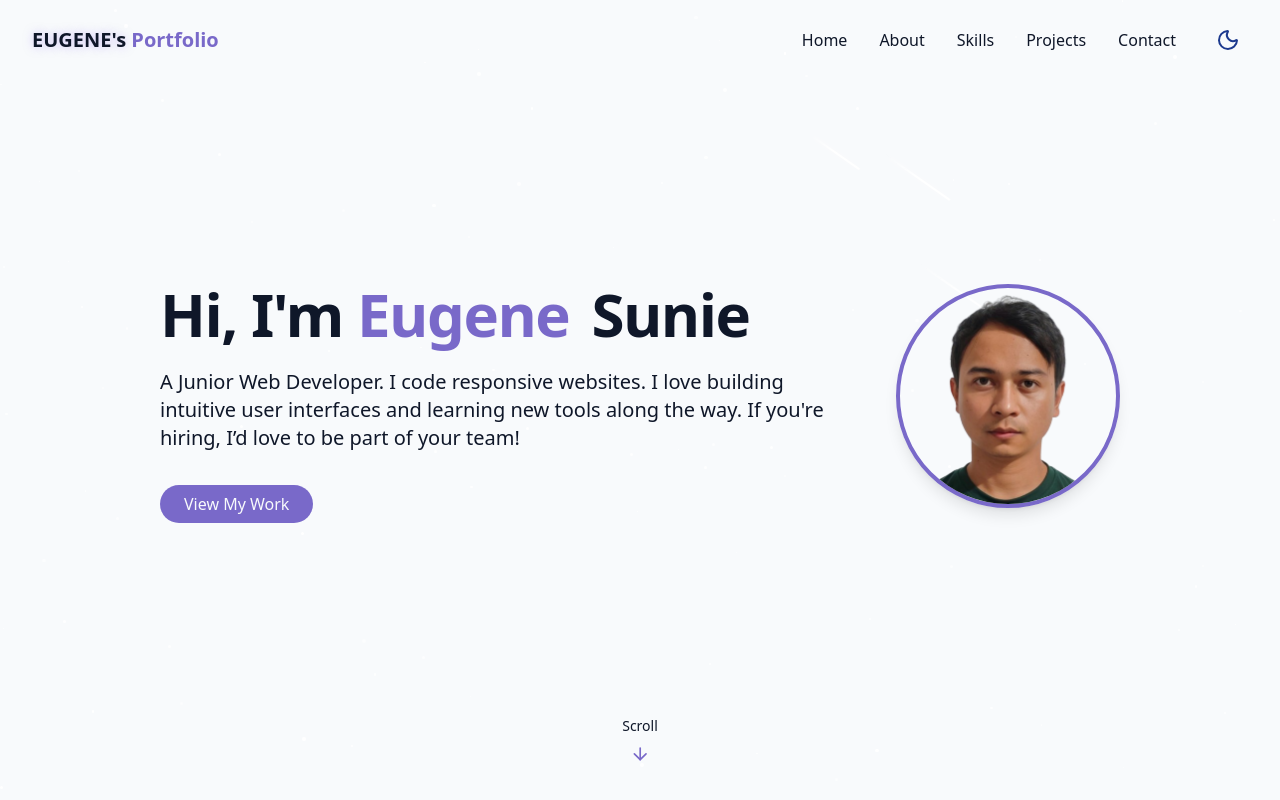
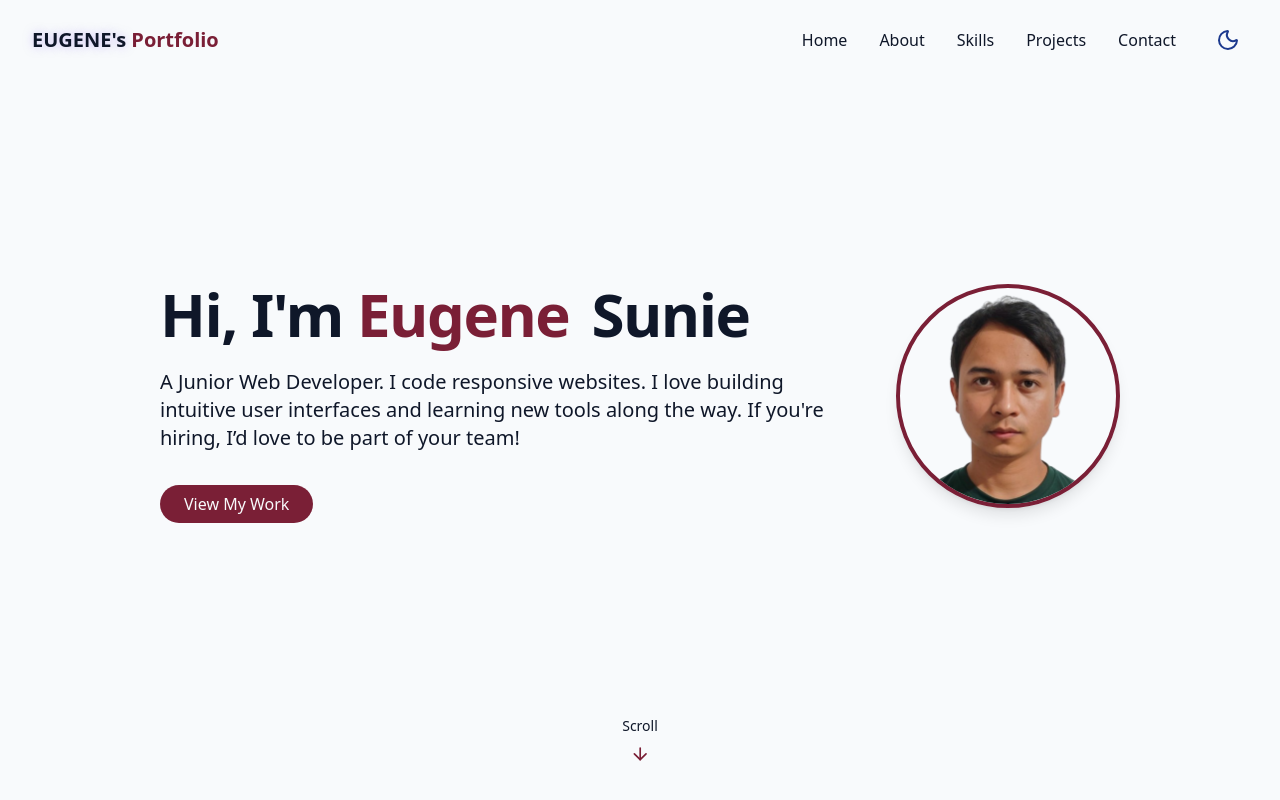
Before and after one commit to eugeneleroy29/my-portfolio-website, a React (Vite) app: page / in a window 1280 px wide. Shown: the top 800 px of the page. Built offline with nearby package versions, Linux system fonts and the light colour scheme.

Commit message:
themes updated with bug fixes 002

```diff
--- a/src/components/Footer.jsx
+++ b/src/components/Footer.jsx
@@ -1,10 +1,18 @@
 import { ArrowUp } from "lucide-react";
 
 const Footer = () => {
+  const year = new Date().getFullYear();
+
   return (
     <footer className="py-6 px-4 relative border-t border-border mt-12 pt-8 flex flex-wrap justify-between items-center">
-      <p className="text-sm text-muted-foreground">&copy; {new Date().getFullYear()} All rights reserved.</p>
-      <a href="#hero" className="p-2 rounded-full bg-primary/10 hover:bg-primary/20 text-primary transition-colors">
+      <span className="text-sm text-muted-foreground">
+        &copy; {year} All rights reserved.
+      </span>
+      <a
+        href="#hero"
+        className="p-2 rounded-full bg-primary/10 hover:bg-primary/20 text-primary transition-colors"
+        aria-label="Back to top"
+      >
         <ArrowUp size={20} />
       </a>
     </footer>
--- a/src/index.css
+++ b/src/index.css
@@ -10,33 +10,12 @@
 
   --color-card: hsl(var(--card));
 
-  --animate-float: float 6s ease-in-out infinite;
-  --animate-pulse-subtle: pulse-subtle 4s ease-in-out inifinite;
   --animate-fade-in: fade-in 0.7s ease-out forwards;
   --animate-fade-in-delay-1: fade-in 0.7s ease-out 0.2s forwards;
   --animate-fade-in-delay-2: fade-in 0.7s ease-out 0.4s forwards;
   --animate-fade-in-delay-3: fade-in 0.7s ease-out 0.6s forwards;
   --animate-fade-in-delay-4: fade-in 0.7s ease-out 0.8s forwards;
-  --animate-meteor: meteor 5s linear infinite;
 
-  @keyframes float {
-    0%,
-    100% {
-      transform: translateY(0);
-    }
-    50% {
-      transform: translateY(-10px);
-    }
-  }
-  @keyframes pulse-subtle {
-    0%,
-    100% {
-      opacity: 1;
-    }
-    50% {
-      opacity: 0.8;
-    }
-  }
   @keyframes fade-in {
     from {
       opacity: 0;
@@ -45,19 +24,6 @@
     to {
       opacity: 1;
       transform: translateY(0);
-    }
-  }
-  @keyframes meteor {
-    0% {
-      transform: rotate(215deg) translateX(0);
-      opacity: 1;
-    }
-    70% {
-      opacity: 1;
-    }
-    100% {
-      transform: rotate(215deg) translateX(-500px);
-      opacity: 0;
     }
   }
 }
@@ -69,7 +35,7 @@
 
     --card: 0 0% 100%;
 
-    --primary: 250 47% 60%;
+    --primary: 345 60% 30%;
     --primary-foreground: 210 40% 98%;
 
     --border: 214 32% 91%;
@@ -81,7 +47,7 @@
 
     --card: 222 47% 8%;
 
-    --primary: 250 65% 65%;
+    --primary: 345 70% 45%;
     --primary-foreground: 213 31% 91%;
 
     --border: 217 33% 20%;
--- a/src/main.jsx
+++ b/src/main.jsx
@@ -8,6 +8,6 @@ createRoot(document.getElementById("root")).render(
   <BrowserRouter>
     <StrictMode>
       <App />
-    </StrictMode>,
+    </StrictMode>
   </BrowserRouter>
 );
--- a/src/pages/Home.jsx
+++ b/src/pages/Home.jsx
@@ -11,7 +11,7 @@ const Home = () => {
   return (
     <div className="min-h-screen bg-background text-foreground overflow-x-hidden">
       {/* Background effects */}
-      <StarBackground />
+      {/* <StarBackground /> */}
 
       {/* Navbar */}
       <NavBar />
```
